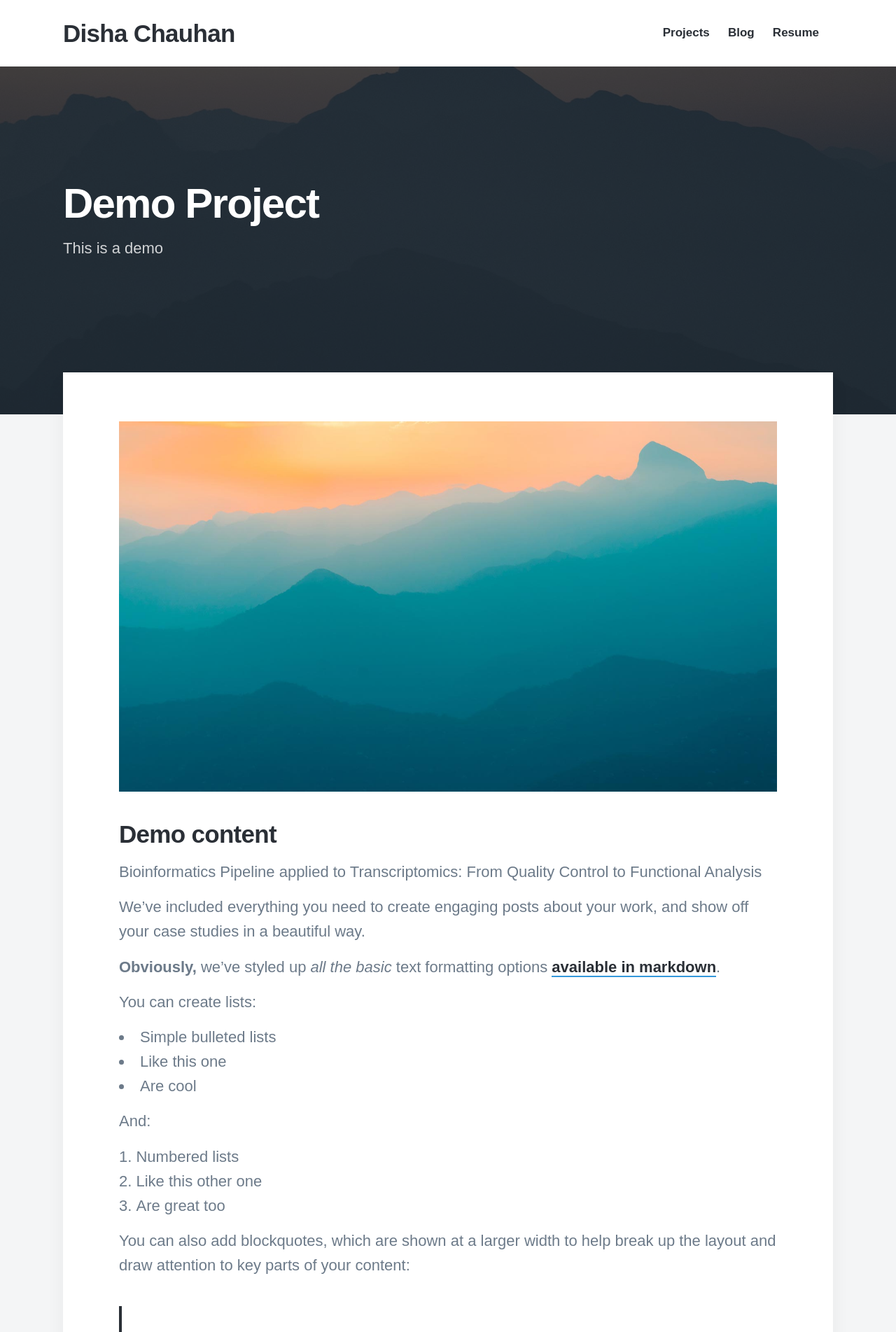
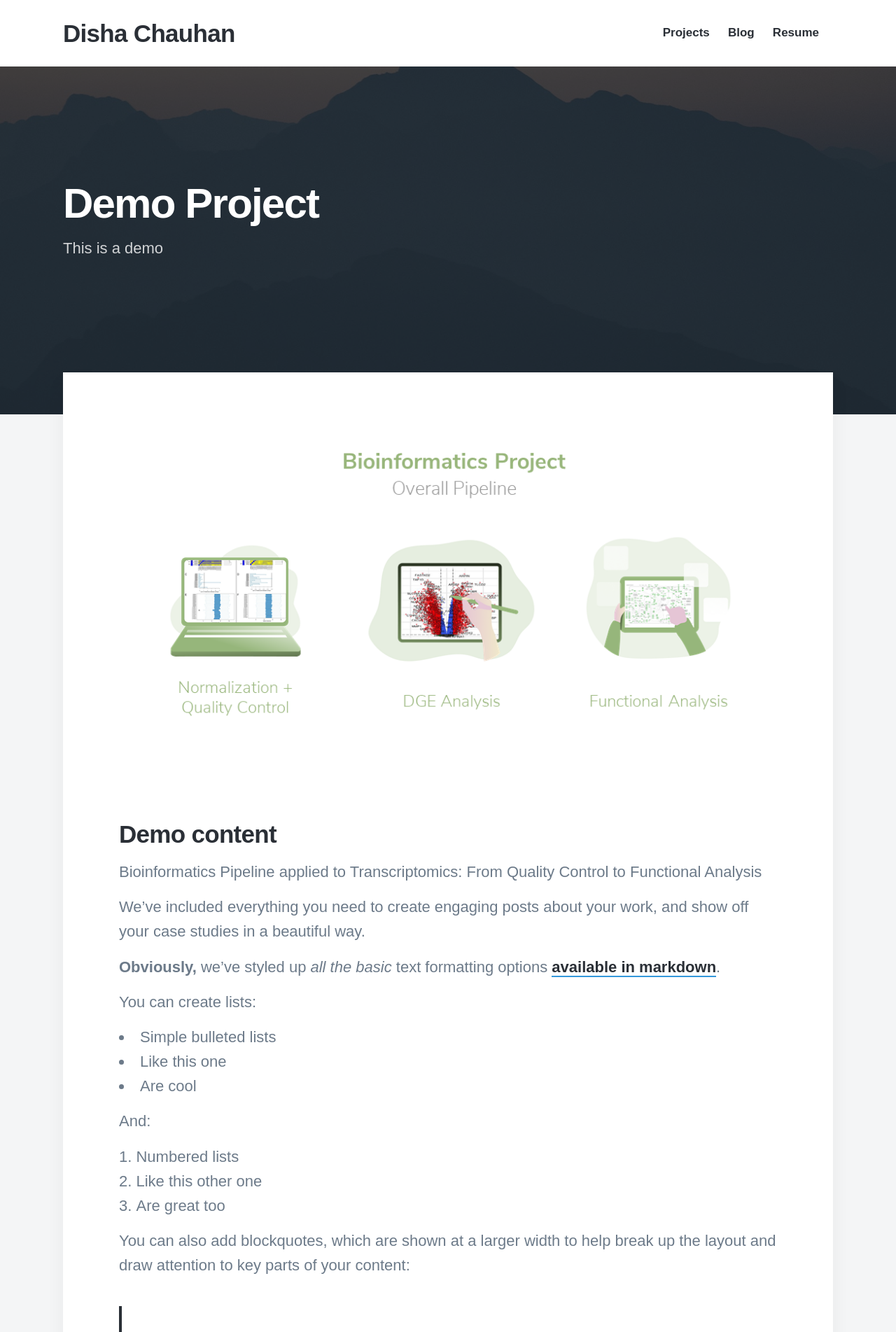
Before and after one commit to disha-22/disha-22.github.io, a Jekyll site: the page built from _projects/2018-06-30-demo-project.md, in a window 1280 px wide. Shown: the top 1903 px of the page at 70% size. Built offline with Jekyll 4.4.1, drawn with Linux system fonts in a browser that asks for light colours; nearby versions of some CDN libraries; some web fonts are replaced.

Commit message:
Update 2018-06-30-demo-project.md

```diff
--- a/_projects/2018-06-30-demo-project.md
+++ b/_projects/2018-06-30-demo-project.md
@@ -6,7 +6,7 @@ description: This page is a demo that shows everything you can do inside portfol
 featured_image: '/images/demo/demo-square.jpg'
 ---
 
-![](/images/demo/demo-landscape.jpg)
+![](/images/demo/bioinformatics-p.png)
 
 ## Demo content
 
```
